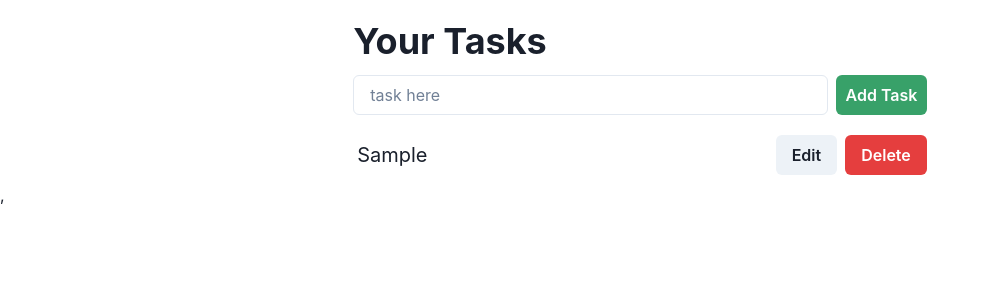
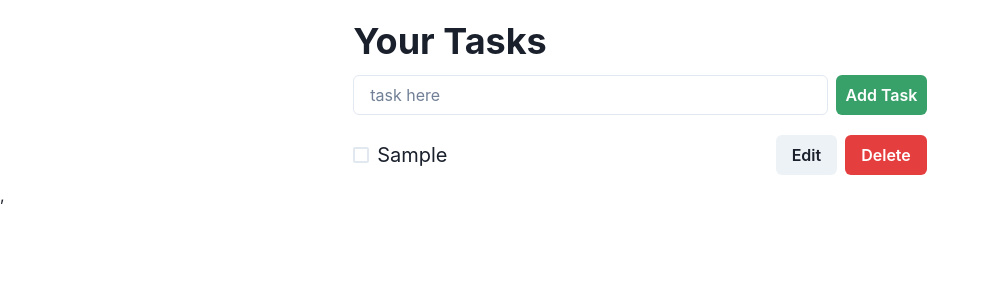
Before and after one commit to kotakanazawa/todo-list-tutorial, a React (Vite) app: page / in a window 1280 px wide. Both pictures are taken after typing "Sample" into the empty fields and a click on the button "Add Task". Shown: the top 300 px of the page, without its empty margins (0-989 px from the left). Built offline with nearby package versions, Linux system fonts and the light colour scheme.

Commit message:
Add checkbox

```diff
--- a/src/components/Todo.tsx
+++ b/src/components/Todo.tsx
@@ -1,6 +1,6 @@
 import { FC } from "react"
 import type { Todo as TodoType } from "./TodoWrapper"
-import { Box, Button, ButtonGroup, Text, Flex, Spacer } from '@chakra-ui/react'
+import { Box, Button, ButtonGroup, Text, Flex, Spacer, Checkbox } from '@chakra-ui/react'
 
 type Props = {
   task: TodoType
@@ -18,13 +18,14 @@ export const Todo: FC<Props> = ({
   return (
     <Box mb='2'>
       <Flex alignItems='center'>
-        <Text
-          onClick={() => toggleComplete(task.id)}
-          fontSize='xl'
-          pl='1'
-        >
-          {task.title}
-        </Text>
+        <Checkbox isChecked={task.completed} onChange={() => toggleComplete(task.id)}>
+          <Text
+            fontSize='xl'
+            textDecoration={task.completed ? 'line-through' : 'none'}
+          >
+            {task.title}
+          </Text>
+        </Checkbox>
         <Spacer />
         <ButtonGroup>
           <Button onClick={() => editTodo(task.id)}>Edit</Button>
```
